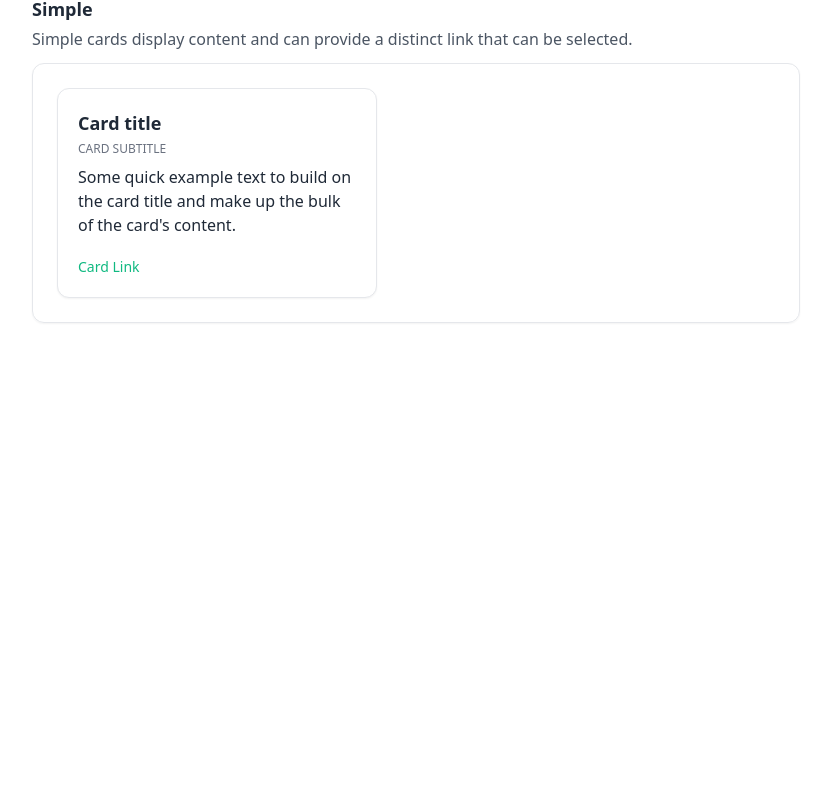
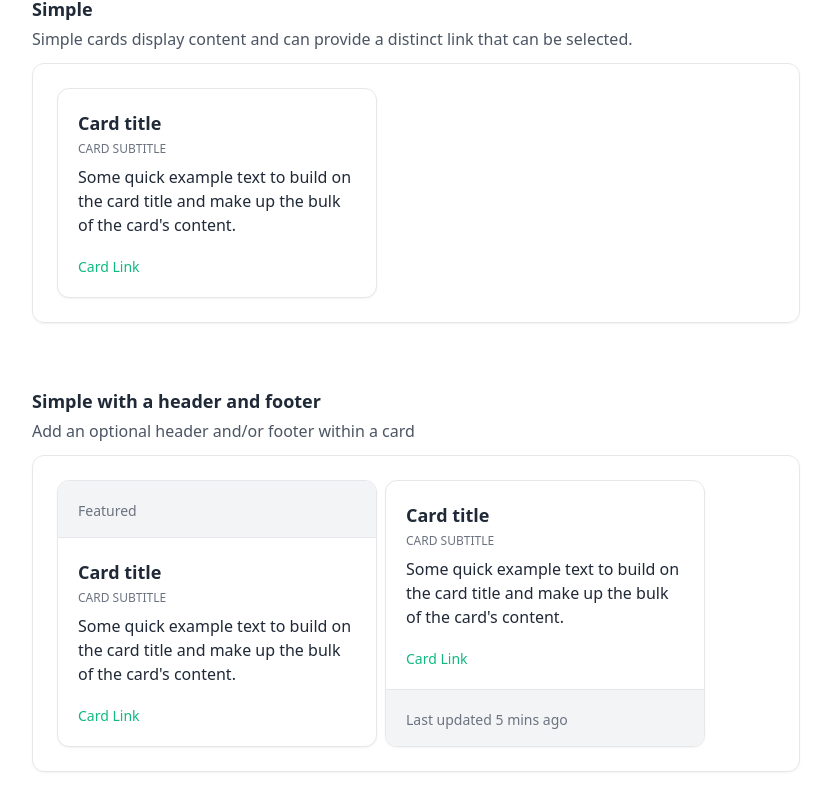
Before and after one commit to Ohsarsour/UI-Components, a React (Vite) app: page / in a window 1280 px wide. Shown: the part 1568-2378 px from the top of the page, without its empty margins (224-1055 px from the left). Before the commit the page ends 1931 px from the top, so only its background shows below. Built offline with nearby package versions, Linux system fonts and the light colour scheme.

Commit message:
Added simple card with header and footer

```diff
--- a/src/App.tsx
+++ b/src/App.tsx
@@ -234,6 +234,39 @@ export default function App() {
 				</Section>
 
 
+				<Section
+					title="Simple with a header and footer"
+					description="Add an optional header and/or footer within a card"
+				>
+					{/* Simple card with header*/}
+					<ContentCard
+						header="Featured"
+						title="Card title"
+						subtitle="Card subtitle"
+						plaintext="Some quick example text to build on the card title and make up the bulk of the card's content."
+						link={
+							{
+								url: "#",
+								text: "Card Link"
+							}
+						}
+					></ContentCard>
+					{/* Simple card with footer*/}
+					<ContentCard
+						footer="Last updated 5 mins ago"
+						title="Card title"
+						subtitle="Card subtitle"
+						plaintext="Some quick example text to build on the card title and make up the bulk of the card's content."
+						link={
+							{
+								url: "#",
+								text: "Card Link"
+							}
+						}
+					></ContentCard>
+				</Section>
+
+
 
 			</Container>
 
--- a/src/components/library/Card.tsx
+++ b/src/components/library/Card.tsx
@@ -31,12 +31,17 @@ export const CardContainer: React.FC<CardContainerProps> = (
 
 // This type of card is for displaying content
 export const ContentCard = ({
+    header,
+    footer,
     title,
     subtitle,
     plaintext,
     link,
     children
 }: {
+
+    header?: string
+    footer?: string
     title?: string
     subtitle?: string
     plaintext?: string
@@ -48,6 +53,12 @@ export const ContentCard = ({
 }) => {
     return (
         <CardContainer>
+
+
+            {header && <div className="rounded-t-xl border-b bg-gray-100 px-4 py-3 md:px-5 md:py-4">
+                <p className="mt-1 text-sm text-gray-500">{header}</p>
+            </div>}
+
             <div className="flex flex-col p-4 md:p-5">
                 {title && <h3 className="text-lg font-bold text-gray-800">{title}</h3>}
                 {subtitle && (
@@ -65,6 +76,9 @@ export const ContentCard = ({
                     </a>
                 )}
             </div>
+            {footer && <div className="rounded-b-xl border-t bg-gray-100 px-4 py-3 md:px-5 md:py-4">
+                <p className="mt-1 text-sm text-gray-500">{footer}</p>
+            </div>}
         </CardContainer>
     )
 }
```
